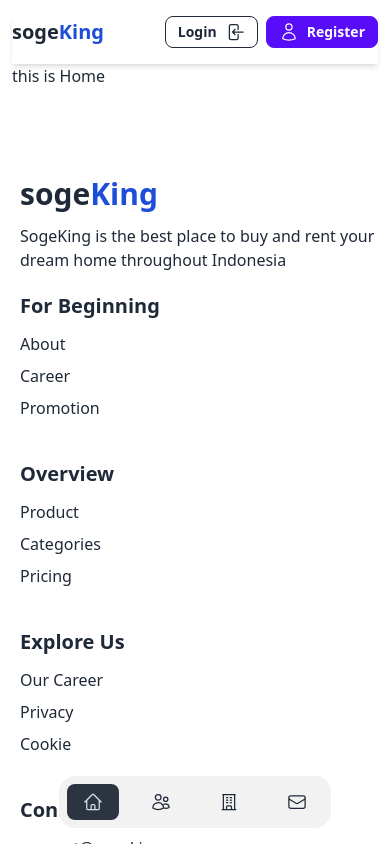
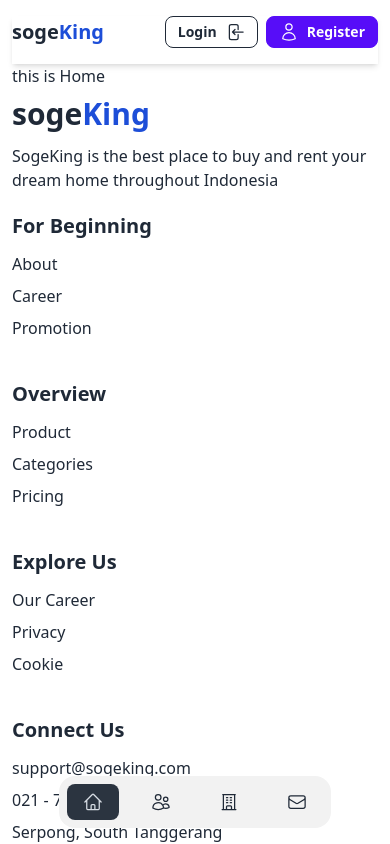
Before and after one commit to hamid19471/realstate, a React (Vite) app: page / in a window 390 px wide. Shown: the top 844 px of the page. Built offline with nearby package versions, Linux system fonts and the light colour scheme; data requests are answered from the project's data file.

Commit message:
Update: Footer component completed (statick menu and responsive)

```diff
--- a/src/components/Footer/Footer.jsx
+++ b/src/components/Footer/Footer.jsx
@@ -1,8 +1,8 @@
 const Footer = () => {
   return (
-    <div className="w-full py-20 md:pt-40 lg:px-32 overflow-hidden">
-      <div className=" flex flex-col md:flex-row items-start md:items-center justify-between p-2">
-        <div className="flex flex-col items-start w-[370px]">
+    <div className="w-full md:py-8 md:px-2 lg:py-20 lg:px-8 xl:p-28 overflow-hidden">
+      <div className=" flex flex-col md:flex-row items-start md:items-center justify-between py-2">
+        <div className="flex flex-col items-start w-[380px] lg:w-[290px] md:w-[170px]">
           <h1 className="font-bold text-3xl mb-3">
             soge<span className="text-blue-700 font-bold text-3xl">King</span>
           </h1>
```
